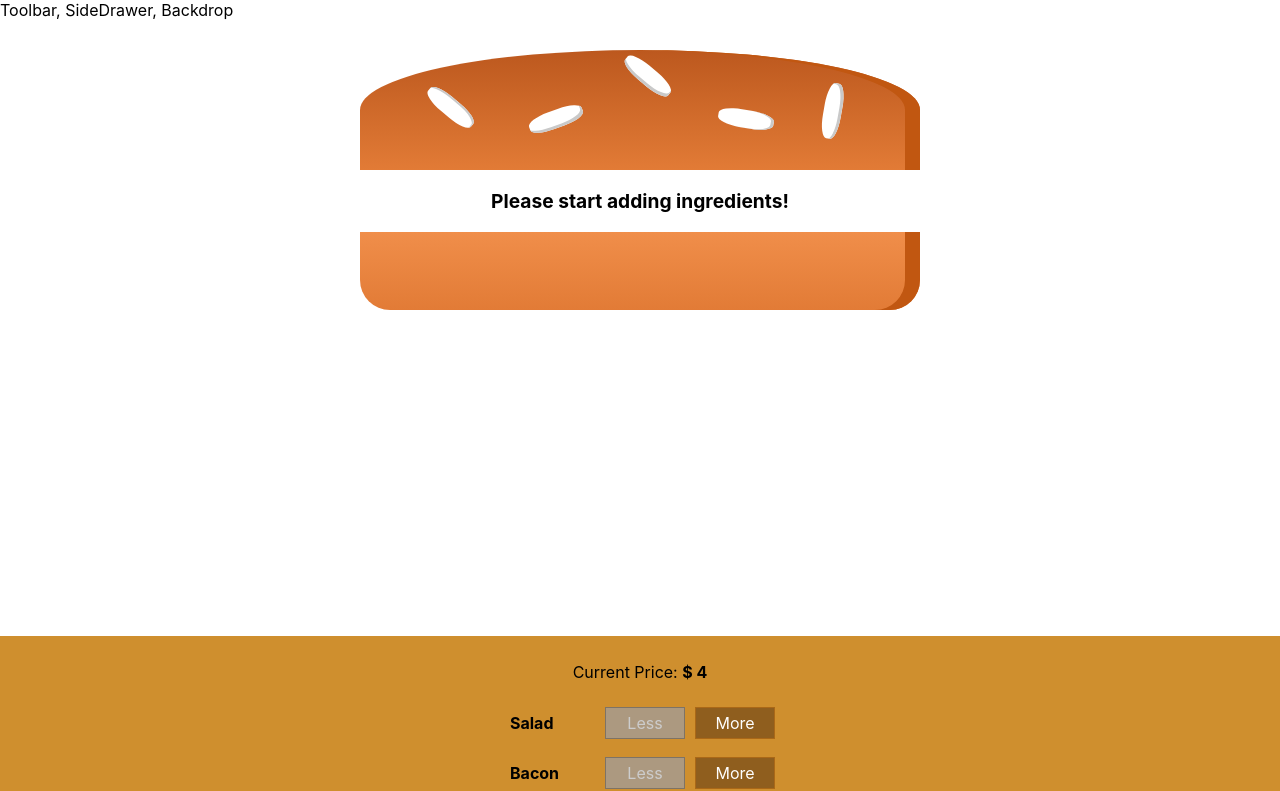
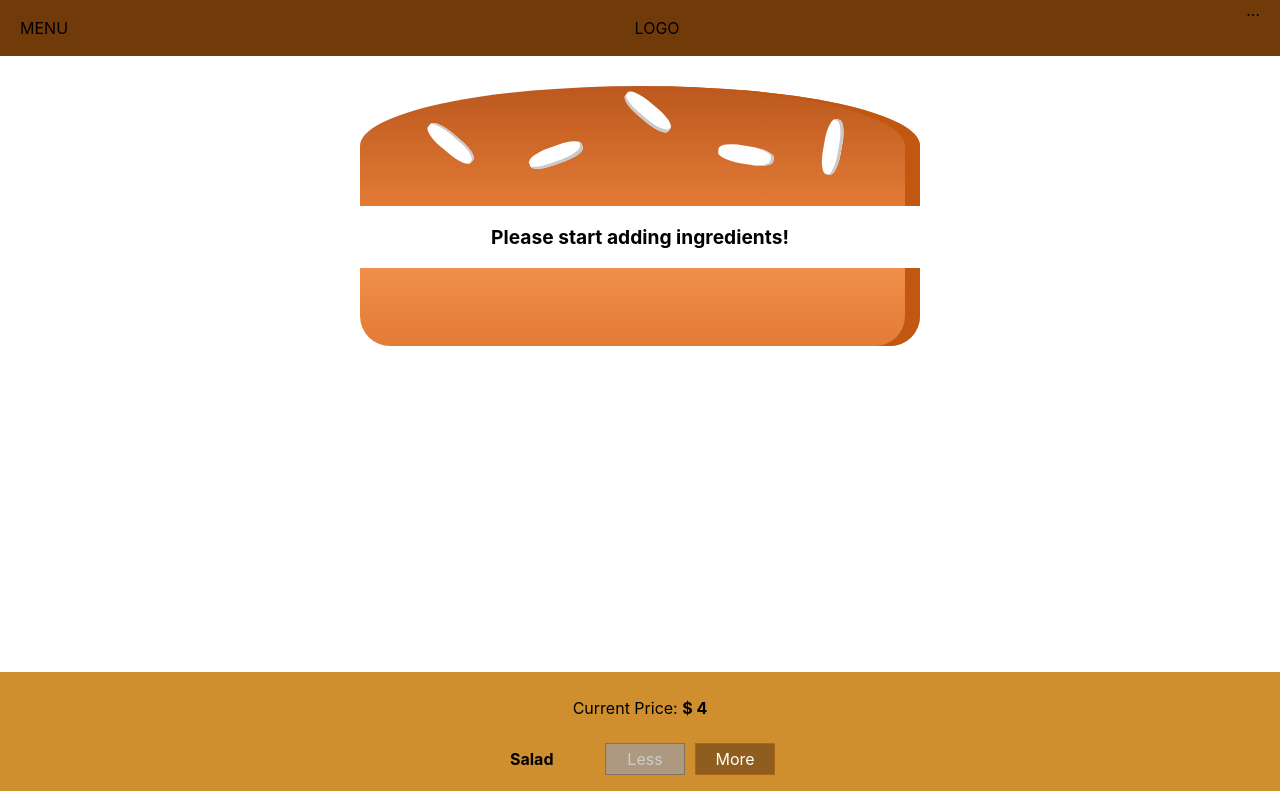
Before and after one commit to MatiasComercio/react-burger-builder, a React (Create React App) app: page / in a window 1280 px wide. Shown: the top 791 px of the page. Built offline with nearby package versions, Linux system fonts and the light colour scheme.

Commit message:
Add Toolbar

```diff
--- a/src/components/Layout/Layout.js
+++ b/src/components/Layout/Layout.js
@@ -1,10 +1,11 @@
 import React from 'react';
 import Aux from '../../hoc/Aux';
 import classes from './Layout.module.css';
+import Toolbar from '../Navigation/Toolbar/Toolbar';
 
 const layout = (props) => (
   <Aux>
-    <div>Toolbar, SideDrawer, Backdrop</div>
+    <Toolbar />
     <main className={classes.Content}>
       {props.children}
     </main>
--- a/src/components/Layout/Layout.module.css
+++ b/src/components/Layout/Layout.module.css
@@ -1,3 +1,3 @@
 .Content {
-  margin-top: 16px;
+  margin-top: 72px;
 }
--- /dev/null
+++ b/src/components/Navigation/Toolbar/Toolbar.js
@@ -0,0 +1,17 @@
+import React from 'react';
+
+import classes from './Toolbar.module.css';
+
+const toolbar = () => {
+  return (
+    <header className={classes.Toolbar}>
+      <div>MENU</div>
+      <div>LOGO</div>
+      <nav>
+        ...
+      </nav>
+    </header>
+  );
+};
+
+export default toolbar;
--- /dev/null
+++ b/src/components/Navigation/Toolbar/Toolbar.module.css
@@ -0,0 +1,18 @@
+.Toolbar {
+  height: 56px;
+  width: 100%;
+  position: fixed;
+  top: 0;
+  left: 0;
+  background-color:  #703B09;
+  display: flex;
+  justify-content: space-between;
+  align-items: center;
+  padding: 0 20px;
+  box-sizing: border-box;
+  z-index: 90;
+}
+
+.Toolbar nav {
+  height: 100%;
+}
```
